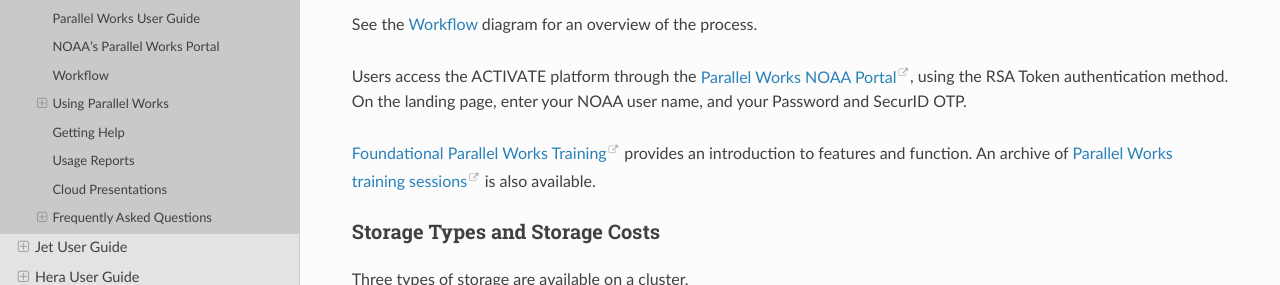
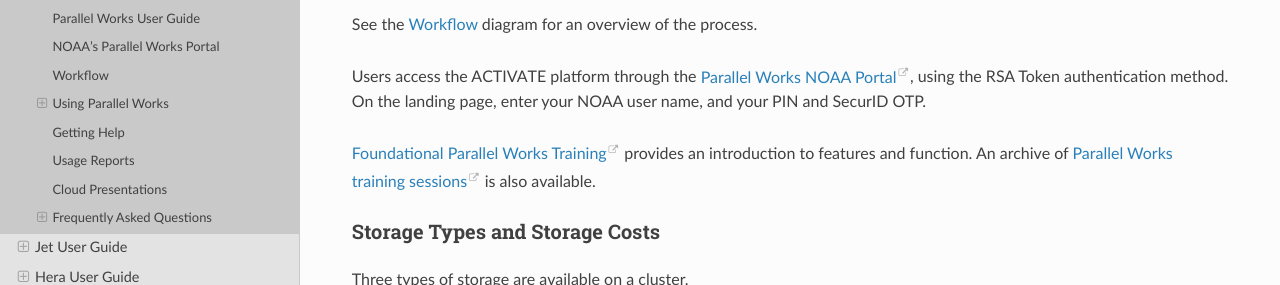
Before and after one commit to NOAA-RDHPCS/noaa-rdhpcs.github.io, a Sphinx documentation site: the page built from source/systems/cloud_user_guide.rst, in a window 1280 px wide and 900 px high, scrolled down 2437 px. Shown: the part 190-475 px from the top of the window. Built offline with Sphinx 7.4.7 and the Read the Docs theme 3.1.0, drawn with Linux system fonts in a browser that asks for light colours.

Commit message:
corrected Password to PIN per review comments

```diff
--- a/source/systems/cloud_user_guide.rst
+++ b/source/systems/cloud_user_guide.rst
@@ -151,7 +151,7 @@ See the :ref:`Workflow` diagram for an overview of the process.
 
 Users access the ACTIVATE platform through the `Parallel Works NOAA Portal`_,
 using the RSA Token authentication method.  On the landing page, enter your
-NOAA user name, and your Password and SecurID OTP.
+NOAA user name, and your PIN and SecurID OTP.
 
 
 `Foundational Parallel Works Training
@@ -181,7 +181,7 @@ on the AWS, Azure, and GCP cloud platforms. A lustre file system can be
 attached and mounted on a cluster, and is accessible only from an active
 cluster. To create a lustre file system, access the Storage tab, and click Add
 Storage. You can create any number of lustre file systems. See `this article
-<https://docs.parallel.works/managing-storage/creating-storage>`_ for
+<https://parallelworks.com/docs/storage/creating-storage>`_ for
 information on creating a storage link.
 
 Bucket/Block blob storage
```
